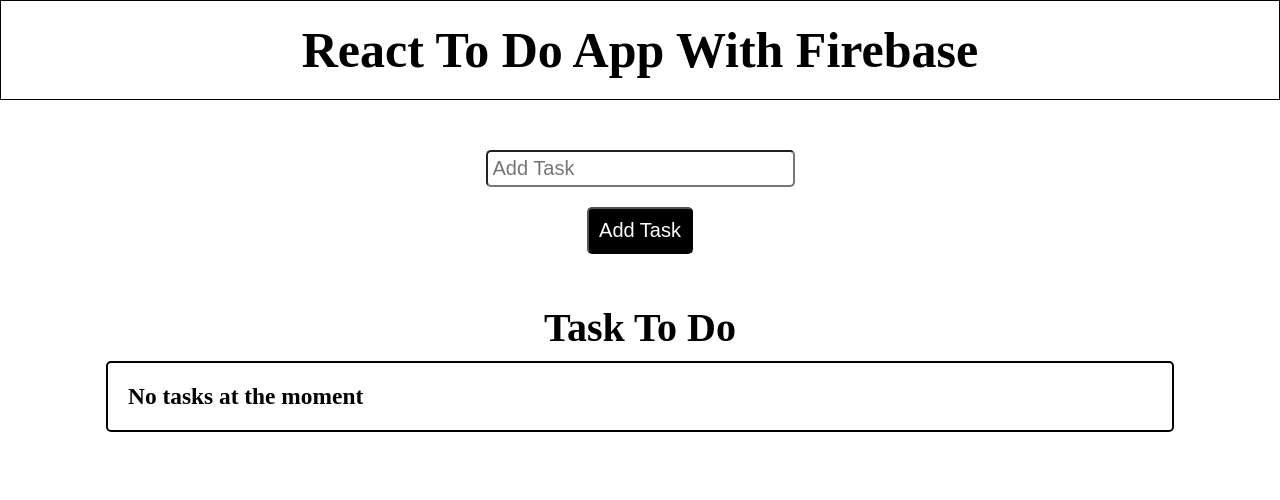
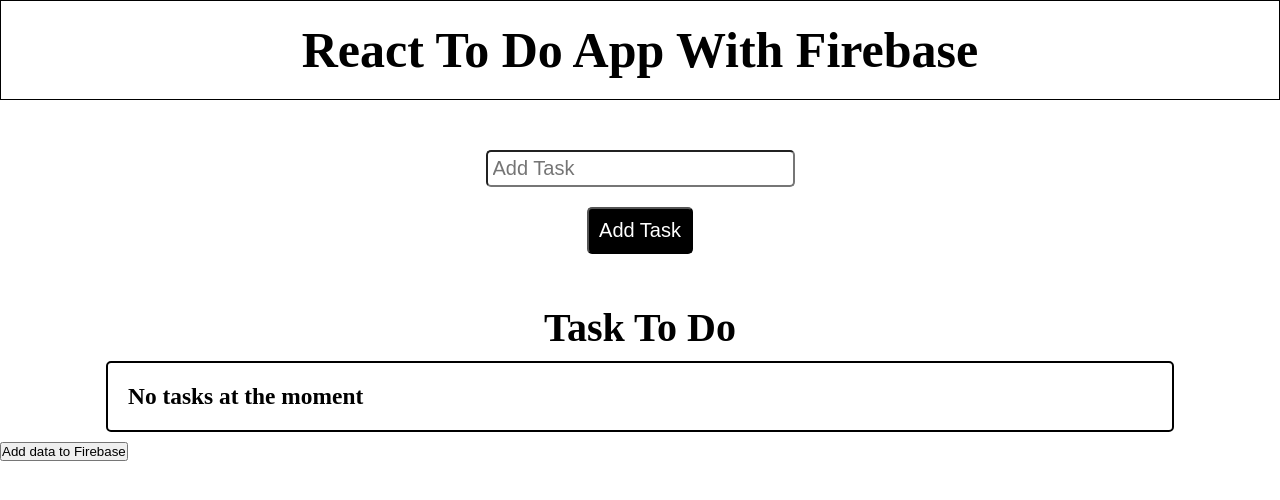
Before and after one commit to MarcoValeri/react-to-do-app-with-firebase, a React (Vite) app: page / in a window 1280 px wide. Shown: the top 500 px of the page. Built offline with nearby package versions, Linux system fonts and the light colour scheme; no server answers.

Commit message:
Connect the app to firebase

```diff
--- a/package.json
+++ b/package.json
@@ -10,6 +10,7 @@
     "preview": "vite preview"
   },
   "dependencies": {
+    "firebase": "^10.1.0",
     "react": "^18.2.0",
     "react-dom": "^18.2.0",
     "sass": "^1.65.1"
--- a/src/App.jsx
+++ b/src/App.jsx
@@ -1,3 +1,6 @@
+import { collection, addDoc } from "firebase/firestore";
+import {db} from './firebase';
+
 import AddTask from './components/AddTask/AddTask';
 import Nav from './components/Nav/Nav';
 import ShowTasks from './components/ShowTasks/ShowTasks';
@@ -16,11 +19,28 @@
         setTasks(current => [...current, getTask]);
     }
 
+    // Firebase Add Data to the db
+    const addTask = async (e) => {
+        e.preventDefault();
+
+        try {
+            const docRef = await addDoc(collection(db, "tasks"), {
+                tasks,
+            });
+            console.log("Document written with ID: ", docRef.id);
+        } catch (e) {
+            console.error("Error adding document: ", e);
+        }
+    }
+
+    // Firebase read data from the db
+
     return (
         <>
             <Nav />
             <AddTask onAddTask={addTaskClickHandler} />
             <ShowTasks  allTasks={tasks} />
+            <button onClick={addTask}>Add data to Firebase</button>
         </>
     );
 }
```
Also changed, not shown: 2 other files (tests, documents, lock files or other folders).
